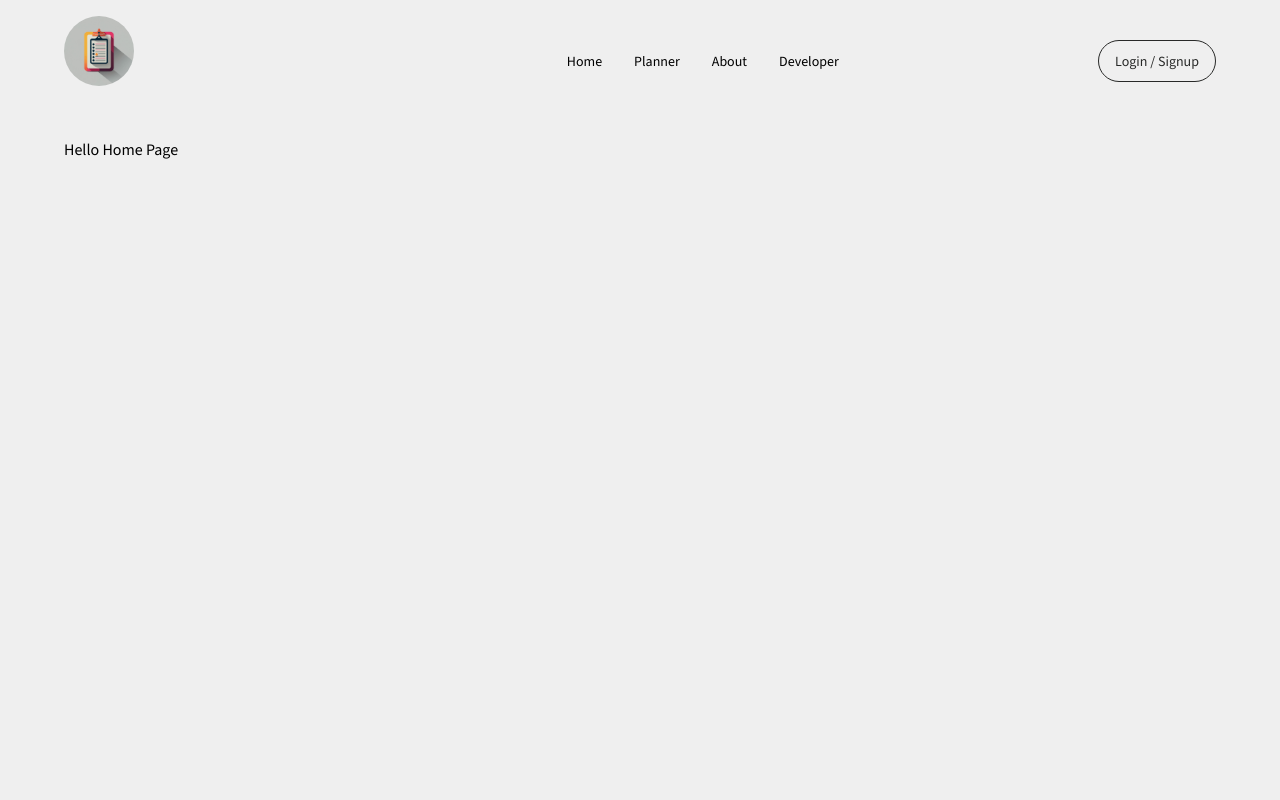
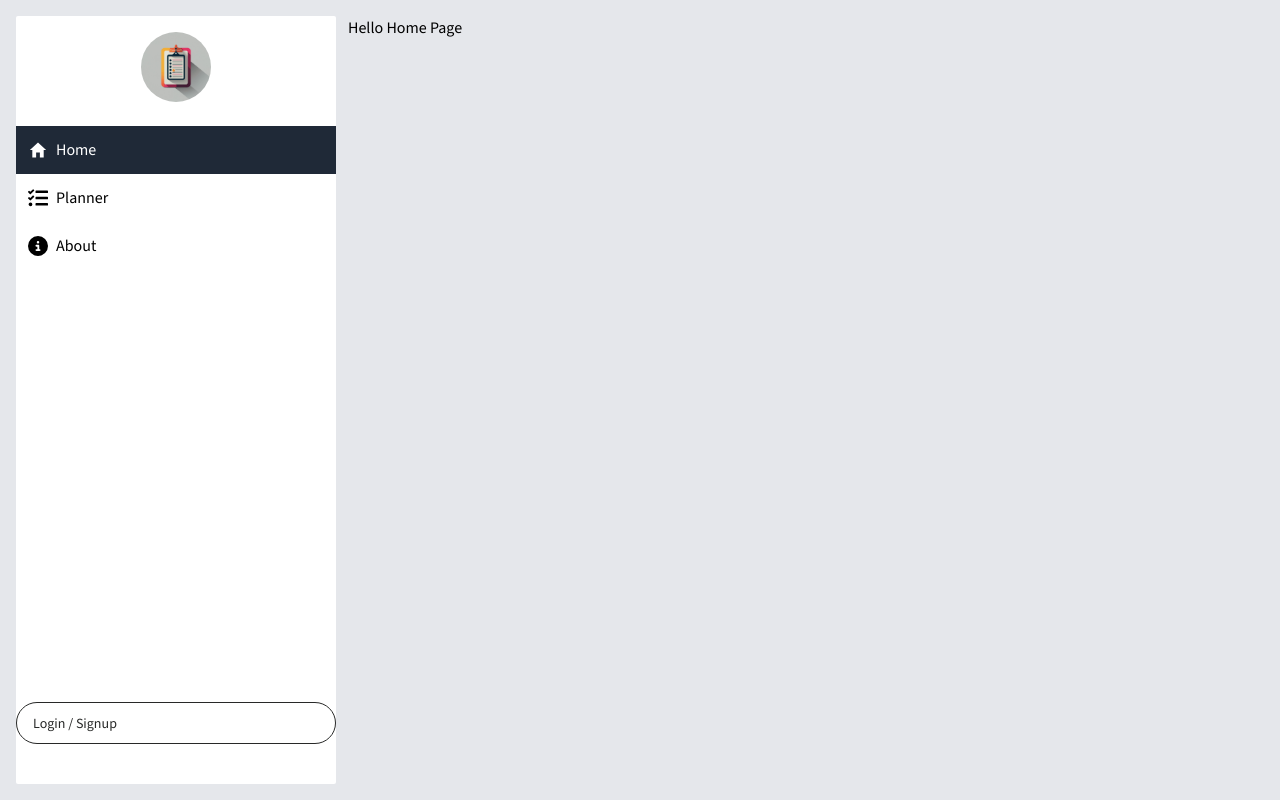
Before and after one commit to Abd-Alwahab/taskmasters-app, a Next.js app: page / in a window 1280 px wide. Built offline with nearby package versions, Linux system fonts and the light colour scheme; no server answers.

Commit message:
change the application design

```diff
--- a/app/_components/Header.tsx
+++ /dev/null
@@ -1,26 +0,0 @@
-import { createClient } from "../_utils/supabase/server";
-import CurrentUserBadge from "./CurrentUserBadge";
-import HeaderNavigation from "./HeaderNavigation";
-import Logo from "./Logo";
-import MobileNavigation from "./MobileNavigation";
-
-const Header = async () => {
-  const { data: session } = await createClient().auth.getUser();
-
-  return (
-    <div className="flex justify-between py-4">
-      <Logo />
-      <div className="z-10 hidden flex-1 transition-all lg:block">
-        <HeaderNavigation />
-      </div>
-
-      <div className="relative z-20 block lg:hidden">
-        <MobileNavigation session={session}>
-          <CurrentUserBadge />
-        </MobileNavigation>
-      </div>
-    </div>
-  );
-};
-
-export default Header;
--- a/app/_components/HeaderNavigation.tsx
+++ /dev/null
@@ -1,59 +0,0 @@
-import Link from "next/link";
-import SignOutButton from "./SignoutButton";
-import CurrentUserBadge from "./CurrentUserBadge";
-import { createClient } from "../_utils/supabase/server";
-
-async function HeaderNavigation() {
-  const { data: session } = await createClient().auth.getUser();
-
-  return (
-    <div className="ml-auto flex max-w-[60%] items-center justify-between gap-8 py-6">
-      <nav>
-        <ul className="flex gap-8">
-          <li>
-            <Link className="text-sm" href="/">
-              Home
-            </Link>
-          </li>
-
-          <li>
-            <Link className="text-sm" href="/planner">
-              Planner
-            </Link>
-          </li>
-
-          <li>
-            <Link className="text-sm" href="/about">
-              About
-            </Link>
-          </li>
-
-          <li>
-            <Link className="text-sm" href="/developer">
-              Developer
-            </Link>
-          </li>
-        </ul>
-      </nav>
-
-      {session?.user ? (
-        <div className="flex items-center gap-5">
-          <CurrentUserBadge />
-
-          <SignOutButton />
-        </div>
-      ) : (
-        <Link
-          href="/login"
-          className="group rounded-full border border-quill-gray-950 px-4 py-2 transition-all hover:bg-quill-gray-950"
-        >
-          <span className="text-sm text-quill-gray-950 transition-all group-hover:text-white">
-            Login / Signup
-          </span>
-        </Link>
-      )}
-    </div>
-  );
-}
-
-export default HeaderNavigation;
--- /dev/null
+++ b/app/_components/Navigation.tsx
@@ -0,0 +1,52 @@
+"use client";
+
+import Link from "next/link";
+import { usePathname } from "next/navigation";
+import { FaTasks } from "react-icons/fa";
+import { FaCircleInfo } from "react-icons/fa6";
+import { IoMdHome } from "react-icons/io";
+
+function Navigation() {
+  const pathname = usePathname();
+
+  return (
+    <div className="flex flex-col gap-8 py-6">
+      <nav>
+        <ul className="flex flex-col">
+          <li>
+            <Link
+              className={`flex w-full items-center gap-2 ${pathname === "/" ? "bg-gray-800 text-white" : ""} py-3 pl-3 text-base`}
+              href="/"
+            >
+              <IoMdHome fontSize={20} />
+              <span>Home</span>
+            </Link>
+          </li>
+
+          <li>
+            <Link
+              className={`flex w-full items-center gap-2 ${pathname === "/planner" ? "bg-gray-800 text-white" : ""} py-3 pl-3 text-base`}
+              href="/planner"
+            >
+              <FaTasks fontSize={20} />
+              <span>Planner</span>
+            </Link>
+          </li>
+
+          <li>
+            <Link
+              className={`flex w-full items-center gap-2 ${pathname === "/about" ? "bg-gray-800 text-white" : ""} py-3 pl-3 text-base`}
+              href="/about"
+            >
+              <FaCircleInfo fontSize={20} />
+
+              <span>About</span>
+            </Link>
+          </li>
+        </ul>
+      </nav>
+    </div>
+  );
+}
+
+export default Navigation;
--- /dev/null
+++ b/app/_components/Sidebar.tsx
@@ -0,0 +1,48 @@
+import Link from "next/link";
+import { createClient } from "../_utils/supabase/server";
+import CurrentUserBadge from "./CurrentUserBadge";
+import Navigation from "./Navigation";
+import Logo from "./Logo";
+import MobileNavigation from "./MobileNavigation";
+import SignOutButton from "./SignoutButton";
+
+const Sidebar = async () => {
+  const { data: session } = await createClient().auth.getUser();
+
+  return (
+    <div className="flex flex-col justify-between rounded-sm bg-white pt-4">
+      <div className="mx-auto">
+        <Logo />
+      </div>
+      <div className="z-10 hidden flex-1 justify-between  pb-10 transition-all lg:flex lg:flex-col">
+        <Navigation />
+
+        {session?.user ? (
+          <div className="flex items-center gap-2 pl-3">
+            {/* <CurrentUserBadge /> */}
+
+            <SignOutButton />
+            <span className="text-base">Logout</span>
+          </div>
+        ) : (
+          <Link
+            href="/login"
+            className="group rounded-full border border-quill-gray-950 px-4 py-2 transition-all hover:bg-quill-gray-950"
+          >
+            <span className="text-sm text-quill-gray-950 transition-all group-hover:text-white">
+              Login / Signup
+            </span>
+          </Link>
+        )}
+      </div>
+
+      <div className="relative z-20 block lg:hidden">
+        <MobileNavigation session={session}>
+          <CurrentUserBadge />
+        </MobileNavigation>
+      </div>
+    </div>
+  );
+};
+
+export default Sidebar;
--- a/app/_components/SignoutButton.tsx
+++ b/app/_components/SignoutButton.tsx
@@ -6,7 +6,7 @@ import { logoutAction } from "../_lib/actions";
 function SignOutButton() {
   return (
     <button onClick={() => logoutAction()}>
-      <LuLogOut className="text-3xl lg:text-2xl" />
+      <LuLogOut className="text-3xl lg:text-xl" />
     </button>
   );
 }
--- a/app/layout.tsx
+++ b/app/layout.tsx
@@ -2,7 +2,7 @@ import type { Metadata } from "next";
 import { Source_Sans_3 } from "next/font/google";
 import "./globals.css";
 import { ReactNode } from "react";
-import Header from "./_components/Header";
+import Sidebar from "./_components/Sidebar";
 
 const sourceSans3 = Source_Sans_3({ subsets: ["latin"] });
 
@@ -20,10 +20,10 @@ export default function RootLayout({
   return (
     <html lang="en">
       <body
-        className={`${sourceSans3.className} mx-auto max-w-[90%] bg-quill-gray-100`}
+        className={`${sourceSans3.className} grid h-screen grid-cols-[20rem_1fr] gap-3 overflow-hidden bg-gray-200 p-4`}
       >
-        <Header />
-        <main className="py-4">{children}</main>
+        <Sidebar />
+        <main>{children}</main>
       </body>
     </html>
   );
```
